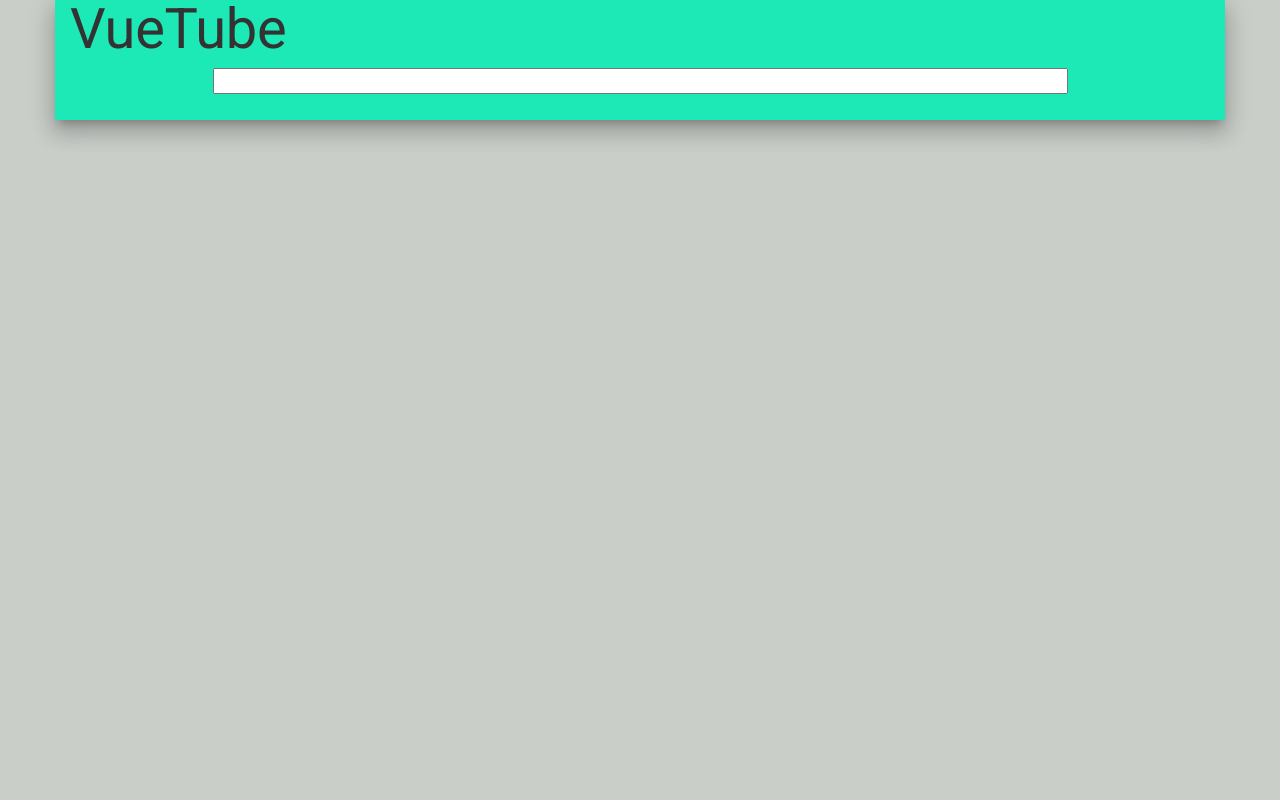
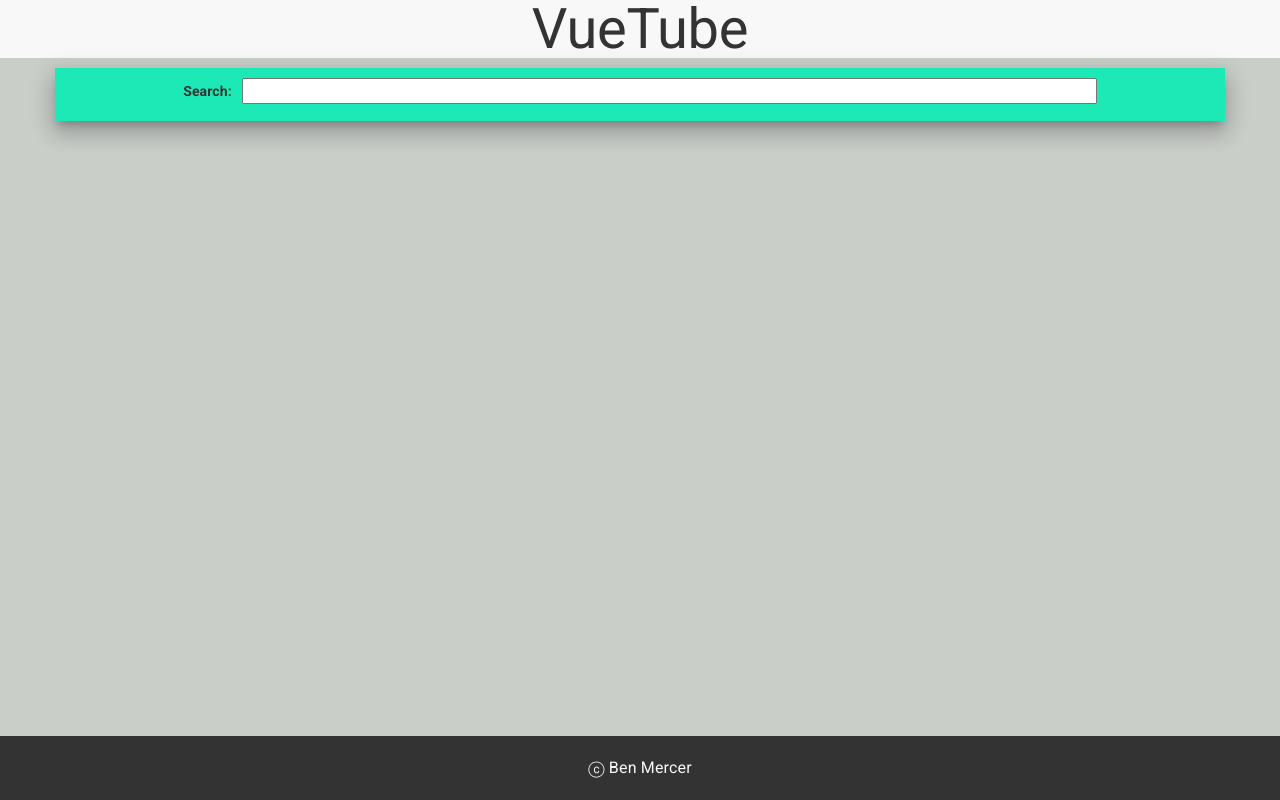
Before and after one commit to mercerbe/Vuetube, a Vue app: page / in a window 1280 px wide. Built offline with nearby package versions, Linux system fonts and the light colour scheme.

Commit message:
add footer, hide video display on empty search

```diff
--- a/src/App.vue
+++ b/src/App.vue
@@ -1,12 +1,17 @@
 <template>
-  <div class="container md-elevation-13">
-    <span class="md-display-3">VueTube</span>
-    <SearchBar @termChange="onTermChange"/>
-    <div class="row">
+  <div class="main">
+    <div class="header">
+      <span class="md-display-3">VueTube</span>
+    </div>
+    <div class="container md-elevation-13">
+      <SearchBar @termChange="onTermChange"/>
+    </div>
+    <div class="row md-elevation-13">
       <VideoDetail :video="selectedVideo"></VideoDetail>
       <!-- bind to send :videos to as prop to videolist from videos in parent -->
       <VideoList @videoSelect="onVideoSelectInApp" :videos="videos"></VideoList>
     </div>
+    <Footer></Footer>
   </div>
 </template>
 
@@ -21,6 +26,7 @@ const VUE_APP_API_KEY = "AIzaSyDht25O-2lCGrRd3QklvHvzfnZtLK_v5go";
 import SearchBar from "./components/SearchBar";
 import VideoList from "./components/VideoList";
 import VideoDetail from "./components/VideoDetail";
+import Footer from "./components/Footer";
 
 export default {
   //name can help with debugging to identify components
@@ -28,7 +34,8 @@ export default {
   components: {
     SearchBar,
     VideoList,
-    VideoDetail
+    VideoDetail,
+    Footer
   },
   data() {
     return {
@@ -38,6 +45,13 @@ export default {
   },
   methods: {
     onTermChange(searchTerm) {
+      //hide row if no search term
+      let row = document.querySelector(".row");
+      if (searchTerm === "") {
+        row.style.display = "none";
+      } else {
+        row.style.display = "block";
+      }
       //search for videos from youtube API
       axios
         .get("https://www.googleapis.com/youtube/v3/search", {
@@ -61,7 +75,29 @@ export default {
 </script>
 
 <style scoped>
+.header {
+  background-color: #f8f8f8;
+  margin-bottom: 1rem;
+}
 .container {
   background-color: #1de9b6;
 }
+.row {
+  margin-top: 2rem;
+  width: 90%;
+  margin-left: 5%;
+  background-color: #f8f8f8;
+  padding: 1rem 0 1rem 0;
+  display: none;
+}
+.main {
+  min-height: 100vh;
+  width: 100vw;
+  position: relative;
+  text-align: center;
+}
+.md-display-3 {
+  width: 100%;
+  text-align: center;
+}
 </style>
--- /dev/null
+++ b/src/components/Footer.vue
@@ -0,0 +1,24 @@
+<template>
+  <div class="footer">
+    <div class="md-subheading">ⓒ Ben Mercer</div>
+  </div>
+</template>
+
+<script>
+export default {
+  name: "Footer"
+};
+</script>
+
+<style scoped>
+div.footer {
+  text-align: center;
+  background-color: #333333;
+  color: #f8f8f8;
+  bottom: 0;
+  left: 0;
+  position: absolute;
+  width: 100vw;
+  padding: 2rem 0 2rem 0;
+}
+</style>
--- a/src/components/SearchBar.vue
+++ b/src/components/SearchBar.vue
@@ -1,6 +1,7 @@
 <template>
   <div>
-        <input type="text" @input="onInput"/>
+    <label for="searchbar">Search:</label>
+    <input id="searchbar" type="text" @input="onInput">
   </div>
 </template>
 
@@ -9,10 +10,10 @@ export default {
   name: "SearchBar",
   methods: {
     onInput(e) {
-            this.$emit('termChange', e.target.value)
+      this.$emit("termChange", e.target.value);
     }
   }
-}
+};
 </script>
 
 <style scoped>
@@ -23,6 +24,7 @@ export default {
   text-align: center;
   margin: 1rem 0 1.5rem 0;
 }
-
-
+label {
+  padding-right: 1rem;
+}
 </style>
```
Also changed, not shown: src/components/VideoList.vue (+4 -7 lines), 1 other file (tests, documents, lock files or other folders). Lines whose indentation alone changed are shown as unchanged.
